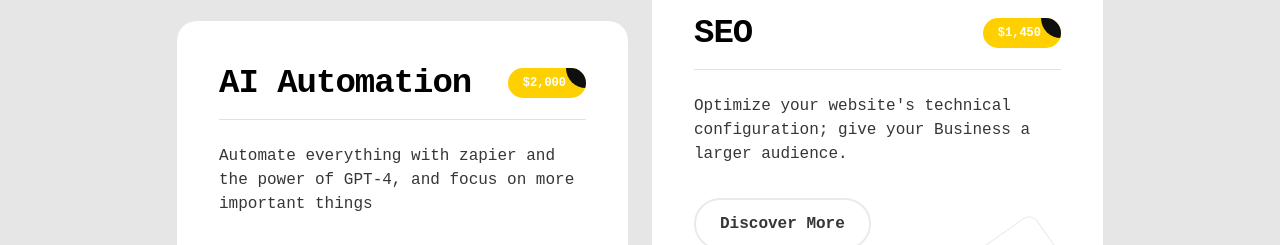
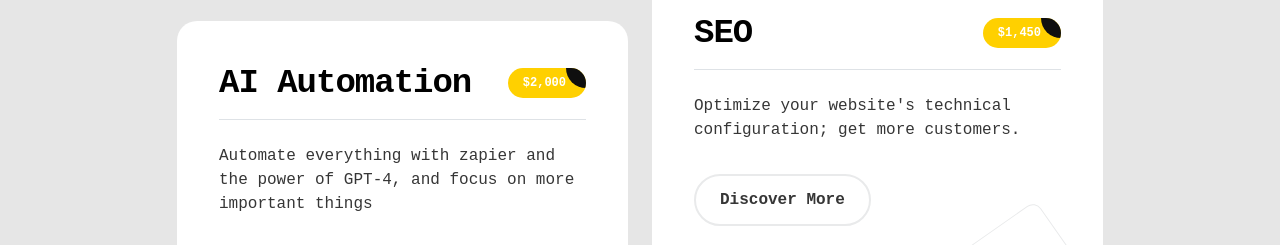
Before and after one commit to Noahojile/noahojiley.github.io, a plain HTML site: page index.html in a window 1280 px wide. Shown: the part 1381-1626 px from the top of the page. Drawn offline with Linux system fonts and the light colour scheme; a script that the page names is missing.

Commit message:
Update index.html

```diff
--- a/index.html
+++ b/index.html
@@ -200,7 +200,7 @@ https://templatemo.com/tm-578-first-portfolio
                                             </div>
                                         </div>
 
-                                        <p>Optimize your website's technical configuration; give your Business a larger audience.</p>
+                                        <p>Optimize your website's technical configuration; get more customers.</p>
 
                                         <a href="#" class="custom-btn custom-border-btn btn mt-3">Discover More</a>
 
```
